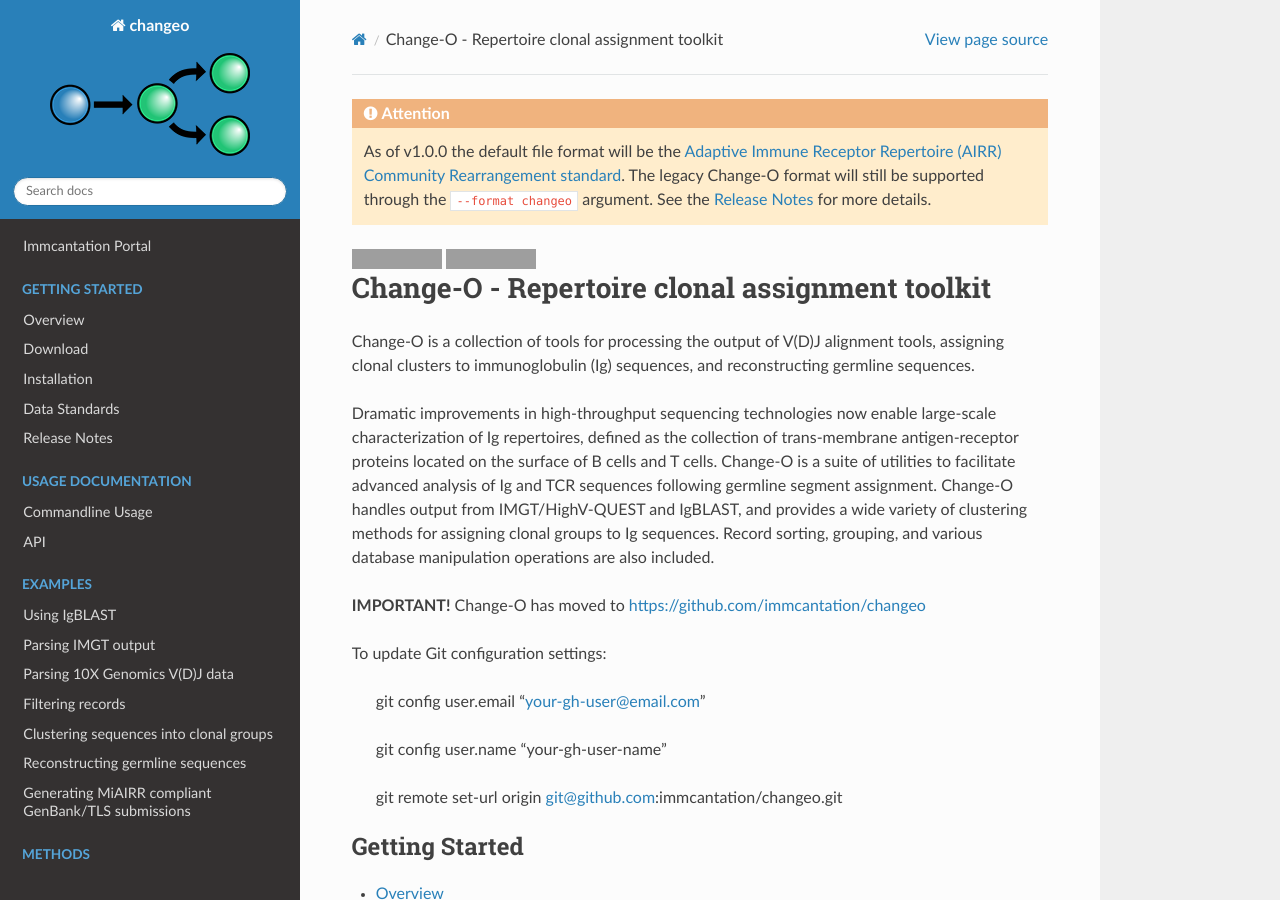
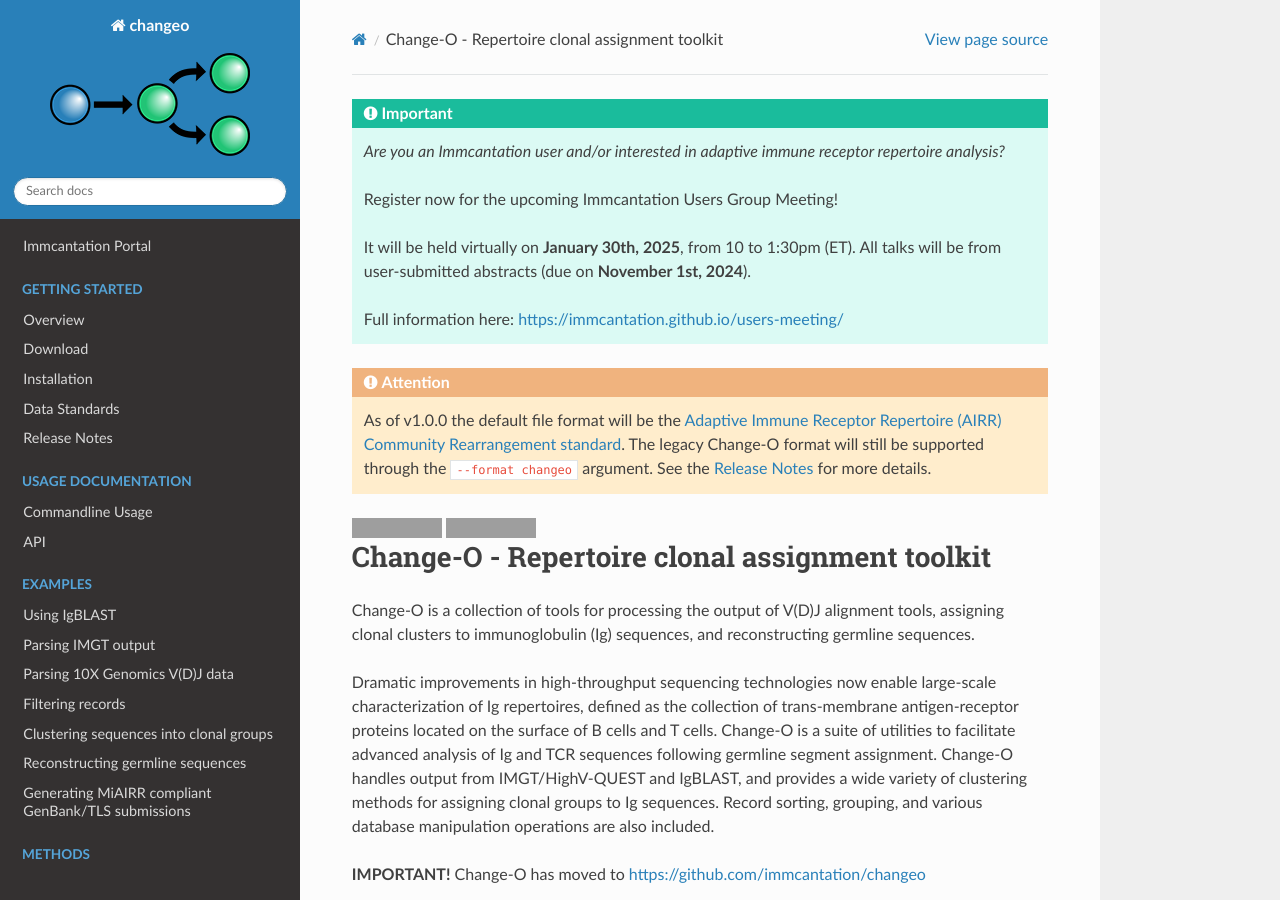
Before and after one commit to immcantation/changeo, a Sphinx documentation site: the page built from docs/index.rst, in a window 1280 px wide and 900 px high. Built offline with Sphinx 7.4.7 and the Read the Docs theme 3.1.0, drawn with Linux system fonts in a browser that asks for light colours; formulas are drawn with MathJax 3; grey boxes are pictures that could not be loaded.

Commit message:
users group meeting announcement

```diff
--- a/docs/conf.py
+++ b/docs/conf.py
@@ -33,6 +33,18 @@
                     'presto', 'presto.Annotation', 'presto.Applications', 'presto.Defaults',
                     'presto.IO', 'presto.Multiprocessing', 'presto.Sequence']
     sys.modules.update((mod_name, Mock()) for mod_name in mock_modules)
+
+rst_prolog = """
+.. important::
+    *Are you an Immcantation user and/or interested in adaptive immune receptor repertoire analysis?*
+
+    Register now for the upcoming Immcantation Users Group Meeting!
+
+    It will be held virtually on **January 30th, 2025**, from 10 to 1:30pm (ET).
+    All talks will be from user-submitted abstracts (due on **November 1st, 2024**).
+
+    Full information here: https://immcantation.github.io/users-meeting/
+"""
 
 # If extensions (or modules to document with autodoc) are in another directory,
 # add these directories to sys.path here. If the directory is relative to the
```
